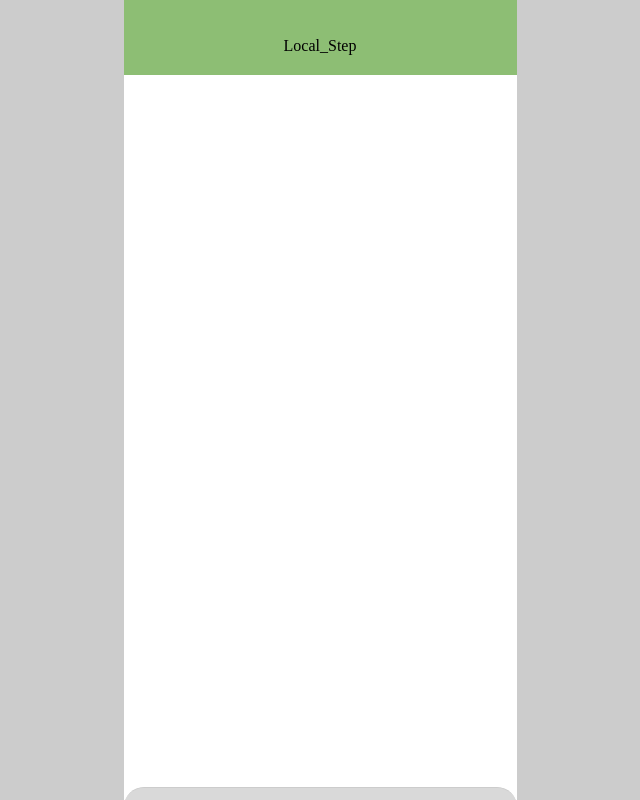
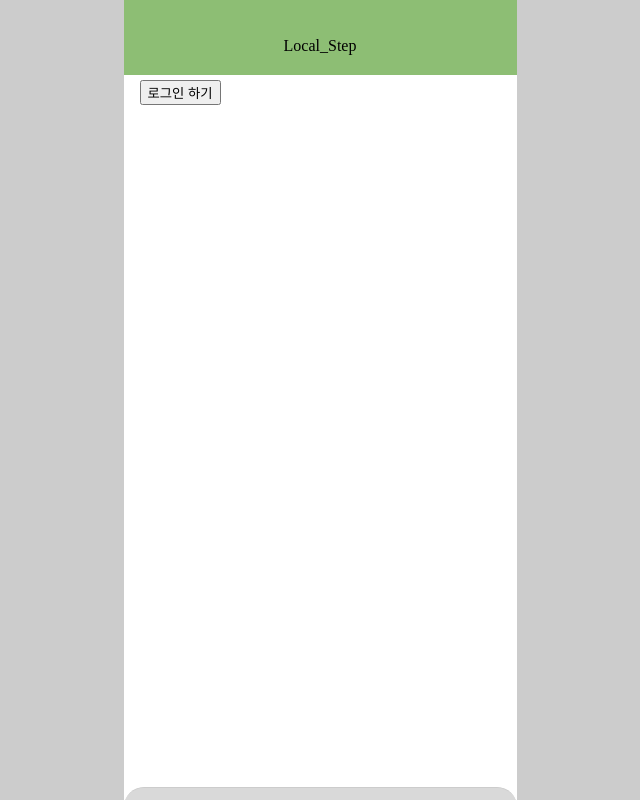
Before and after one commit to CodingMyeongGa/Front-End, a React (Vite) app in the folder CDMG/local_step/: page /login in a window 1280 px wide. Shown: the whole page, without its empty margins (320-960 px from the left). Built offline with nearby package versions, Linux system fonts and the light colour scheme.

Commit message:
카카오 로그인

```diff
--- a/CDMG/local_step/src/components/Mypage/Profile.jsx
+++ b/CDMG/local_step/src/components/Mypage/Profile.jsx
@@ -30,6 +30,15 @@ import "./Profile.css";
 import { useNavigate } from "react-router-dom";
 
 function Profile() {
+
+  const REST_API_KEY = '42751a9b7d932eac24627939d11d3120';
+  const REDIRECT_URI = 'http://43.201.15.212/api/auth/kakao';
+  const link = `https://kauth.kakao.com/oauth/authorize?client_id=${REST_API_KEY}&redirect_uri=${REDIRECT_URI}&response_type=code`;
+
+  const loginHandler = () => {
+    window.location.href = link;
+  };
+
   const navigate = useNavigate();
 
   const goLogin = () => navigate("/login");
@@ -49,7 +58,7 @@ function Profile() {
       {/* 이름 + 이메일 인증 버튼 */}
       <div className="info">
         <h2 className="name">김김김</h2>
-        <button className="verify-btn" onClick={goLogin}>
+        <button className="verify-btn" onClick={loginHandler}>
           카카오로 로그인
         </button>
       </div>
--- a/CDMG/local_step/src/pages/Login.jsx
+++ b/CDMG/local_step/src/pages/Login.jsx
@@ -8,7 +8,9 @@ const Login = () => {
   };
 
   return (
-    <div></div>
+    <button type='button' onClick={loginHandler}>
+      로그인 하기
+    </button>
   );
 };
 
--- a/CDMG/local_step/src/pages/Mypage.jsx
+++ b/CDMG/local_step/src/pages/Mypage.jsx
@@ -3,6 +3,15 @@ import Profile from "../components/Mypage/Profile";
 
 
 export default function Mypage() {
+
+  const REST_API_KEY = '42751a9b7d932eac24627939d11d3120';
+  const REDIRECT_URI = 'http://43.201.15.212/api/auth/kakao';
+  const link = `https://kauth.kakao.com/oauth/authorize?client_id=${REST_API_KEY}&redirect_uri=${REDIRECT_URI}&response_type=code`;
+
+  const loginHandler = () => {
+    window.location.href = link;
+  };
+
   return (
     <div style={{ padding: 16 }}>
       <Profile />
```
